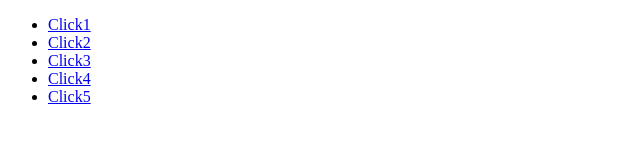
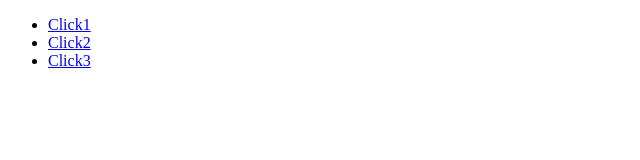
Before and after one commit to oksy-pro/my-first-work, a plain HTML site: page index.html in a window 1280 px wide. Shown: the whole page, without its empty margins (0-640 px from the left). Drawn offline with Linux system fonts and the light colour scheme.

Commit message:
2 commit

```diff
--- a/index.html
+++ b/index.html
@@ -12,13 +12,7 @@
   <li><a href="http://">Click1</a></li>
   <li><a href="http://">Click2</a></li>
   <li><a href="http://">Click3</a></li>
-  <li><a href="http://">Click4</a></li>
-  <li><a href="http://">Click5</a></li>
 </ul>
-
-
-
-
 
 </body>
 </html>
```
